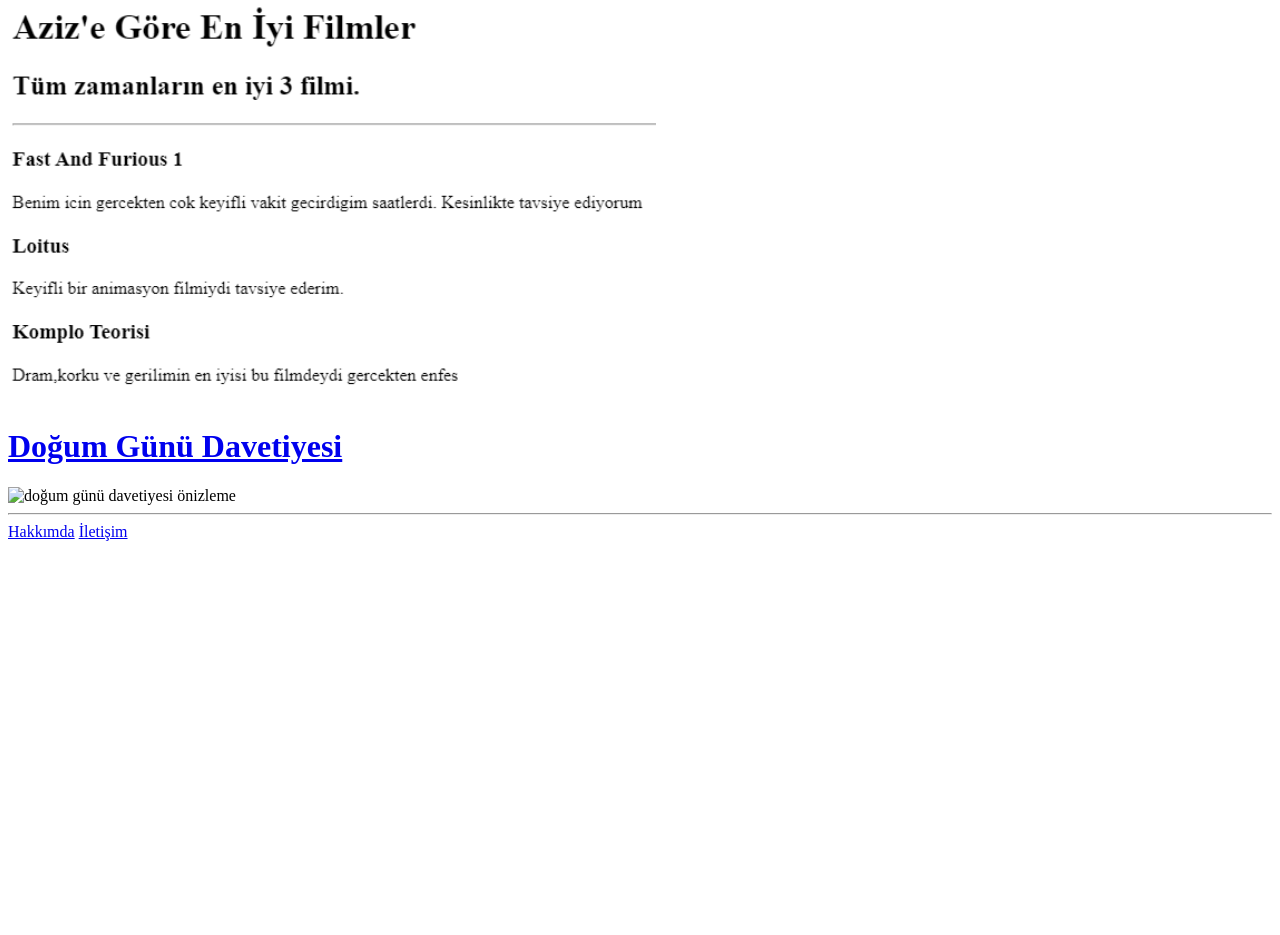
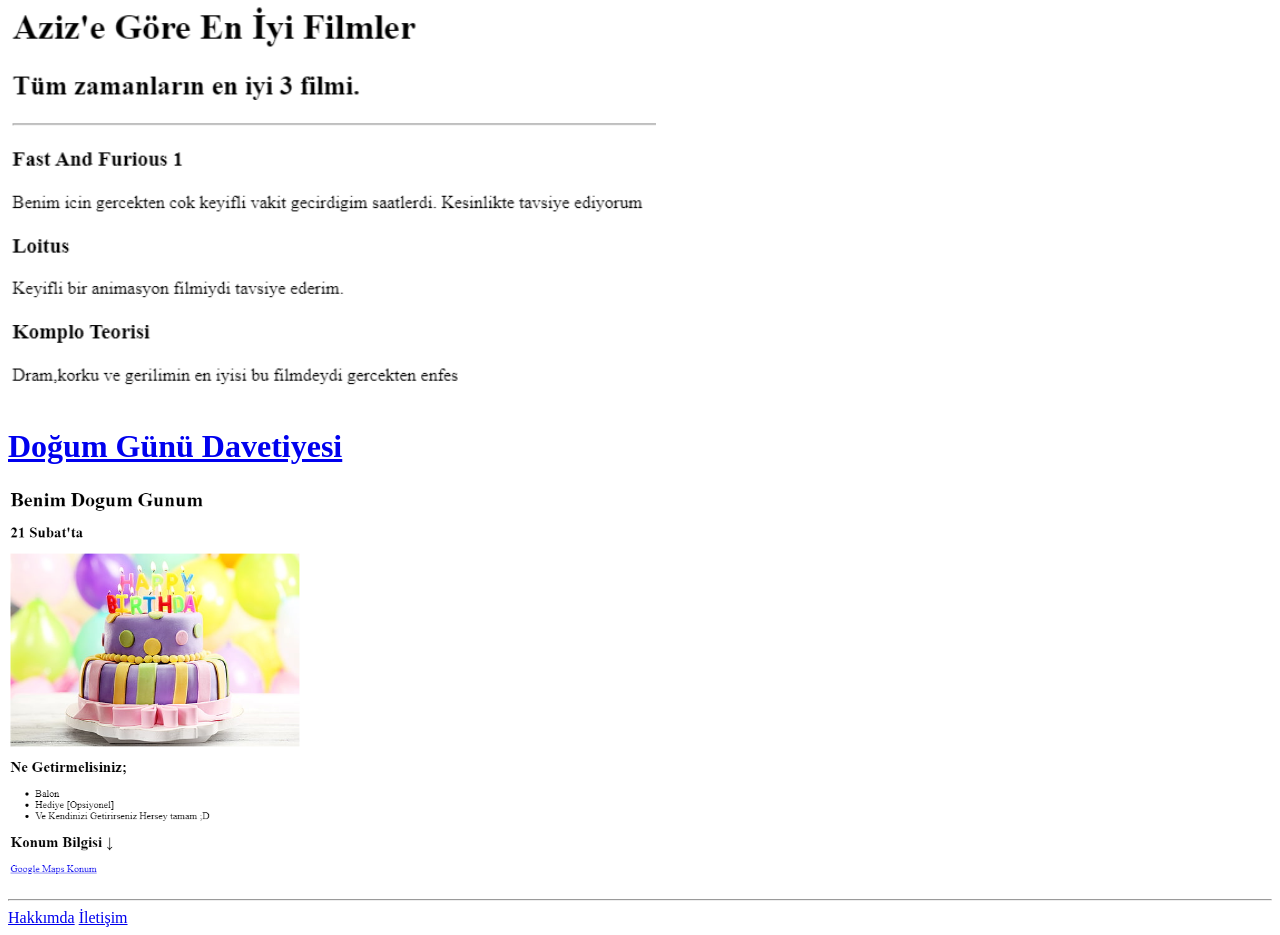
Before and after one commit to Aziz3408/html.portfolyo, a plain HTML site: page index.html in a window 1280 px wide. Shown: the part 206-1141 px from the top of the page. Before the commit the page ends 800 px from the top, so only its background shows below. Drawn offline with Linux system fonts and the light colour scheme.

Commit message:
Update index.html

```diff
--- a/index.html
+++ b/index.html
@@ -3,45 +3,21 @@
 <html lang="tr">
 <head>
     <meta charset="UTF-8">
-    <meta name="viewport" content="width=device-width, initial-scale=1.0">
-    <title>Document</title>
 </head>
 <body>
-
-</body>
-</html>
-
-<!-- TODO 2: Add Your previous projects' HTML into the public folder -->
     <h1>Aziz Demirkol'un Portföyü</h1>
-
           <h2>Ben Full Stack Web Developer'ım</h2>
-
         <hr \>
 
-
-<!-- TODO 3: Take screenshots of your project previews and add the images to the images folder -->
-
    <a href="./public/movie-ranking.html"><h1>Film Sıralaması Projesi</h1></a>
-
       <img src="./assets/images/movie-ranking.png" alt="film sıralaması önizleme" height="400">
-
-<a href="./assets/images/birthday-invite.png"><h1>Doğum Günü Davetiyesi</h1></a>
-
-<img src="./public/birthday-invite.html" alt="doğum günü davetiyesi önizleme" height="400">
-
+   <a href="./public/birthday-invite.html"><h1>Doğum Günü Davetiyesi</h1></a>
+      <img src="./assets/images/birthday-invite.png" alt="doğum günü davetiyesi önizleme" height="400">
         <hr \>
 
  <a href="./public/about.html">Hakkımda</a>
 
  <a href="./public/contact.html">İletişim</a>
+</body>
 
-
-<!-- TODO 4: Add titles/subtitles etc. -->
-
-<!-- TODO 5: Add a link to the project pages -->
-
-<!-- TODO 6: Add images to show the project previews
-HINT for TODO 6: You can use the height attribute set to 200 to make the image smaller:
-https://developer.mozilla.org/en-US/docs/Web/HTML/Element/img#attr-height -->
-
-<!-- TODO 7: Add the Contact Me and About Me page links -->
+</html>
```
Lines whose indentation alone changed are shown as unchanged.
